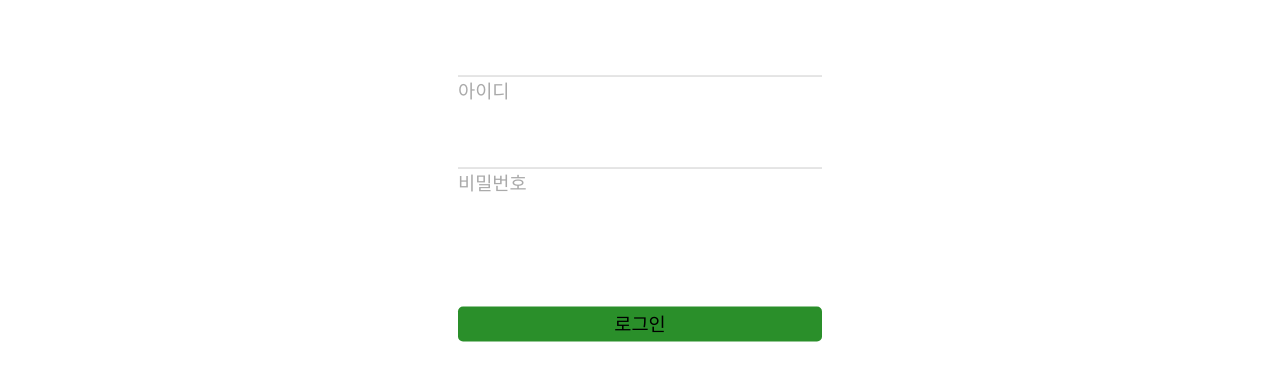
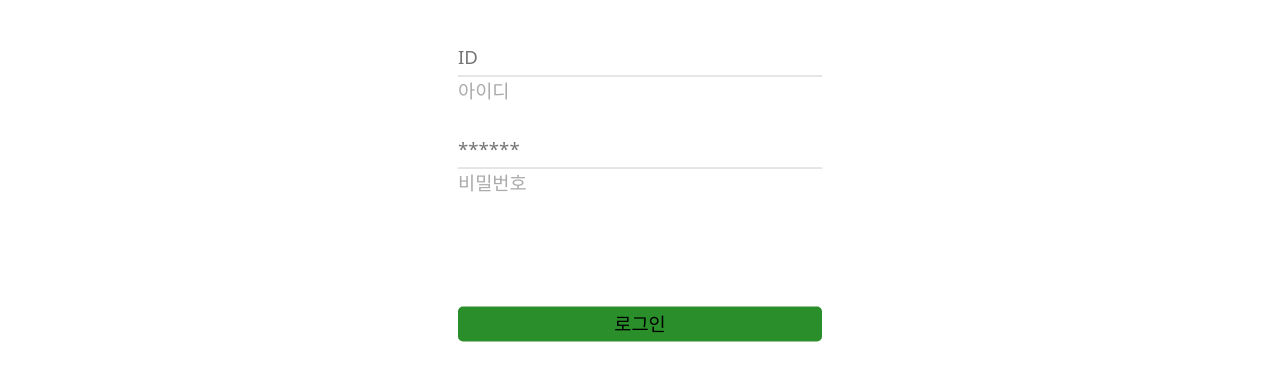
Before and after one commit to eshehh/web_project_, a plain HTML site: page 1.html in a window 1280 px wide. Shown: the part 223-604 px from the top of the page. Drawn offline with nearby package versions, Linux system fonts and the light colour scheme.

Commit message:
저장 1121 2교시

```diff
--- a/1.html
+++ b/1.html
@@ -34,12 +34,12 @@
     <form action="" method="POST">
 
         <div class="input-box">
-            <input id="username" type="text" name="username" placeholder="아이디">
+            <input id="username" type="text" name="username" placeholder="ID">
             <label for="username">아이디</label>
         </div>
 
         <div class="input-box">
-            <input id="password" type="password" name="password" placeholder="비밀번호">
+            <input id="password" type="password" name="password" placeholder="******">
             <label for="password">비밀번호</label>
         </div>
         <input type="submit" value="로그인">
--- a/style.css
+++ b/style.css
@@ -74,9 +74,7 @@ transform: translate(-50%, -50%);}
             font-size:14pt;
             width:100%;
         }
-        input::placeholder{
-            color:transparent;
-        }
+
         input:placeholder-shown + label{
             color:#aaa;
             font-size:14pt;
```
